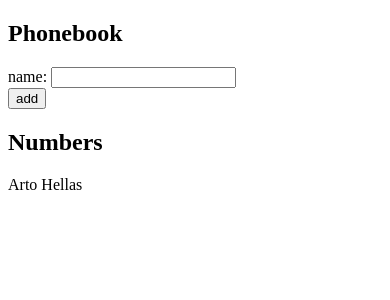
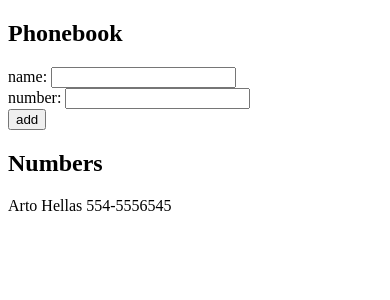
Before and after one commit to fronceee/learn-fullstackopen, a React (Vite) app in the folder part2/phonebook/: page / in a window 390 px wide. Shown: the top 300 px of the page. Built offline with nearby package versions, Linux system fonts and the light colour scheme.

Commit message:
2.8: The Phonebook Step 3

```diff
--- a/part2/phonebook/src/App.jsx
+++ b/part2/phonebook/src/App.jsx
@@ -2,9 +2,10 @@ import { useState } from 'react'
 
 const App = () => {
   const [persons, setPersons] = useState([
-    { name: 'Arto Hellas' }
+    { name: 'Arto Hellas', phone: '554-5556545' }
   ])
   const [newName, setNewName] = useState('')
+  const [newPhone, setNewPhone] = useState('')
 
   return (
     <div>
@@ -19,18 +20,22 @@ const App = () => {
           return
         }
 
-        setPersons(prev => [...prev, {name: newName}])
+        setPersons(prev => [...prev, {name: newName, phone: newPhone}])
         setNewName('')
+        setNewPhone('')
       }}>
         <div>
           name: <input value={newName} onChange={event => setNewName(event.target.value)} />
+        </div>
+        <div>
+          number: <input value={newPhone} onChange={event => setNewPhone(event.target.value)} />
         </div>
         <div>
           <button type="submit">add</button>
         </div>
       </form>
       <h2>Numbers</h2>
-      {persons.map(item => (<p key={item.name}>{item.name}</p>))}
+      {persons.map(item => (<p key={item.name}>{item.name} {item.phone}</p>))}
     </div>
   )
 }
```
